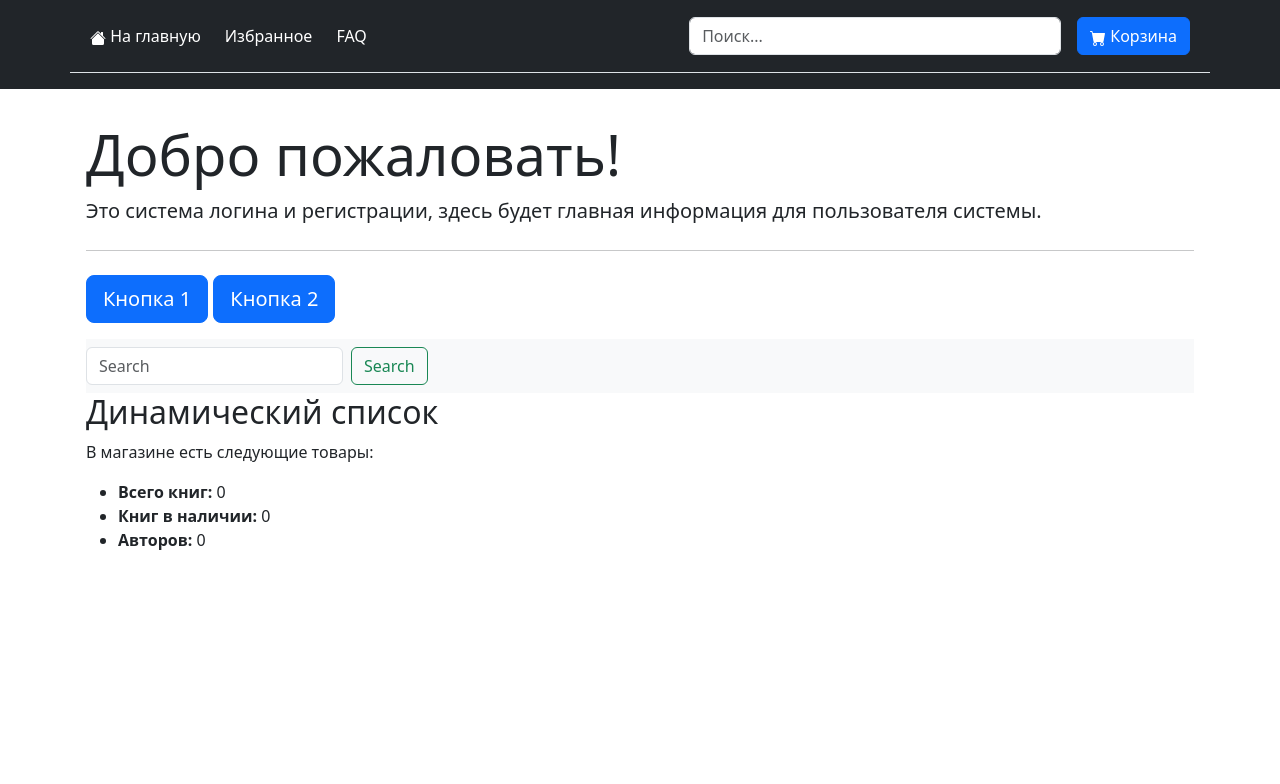
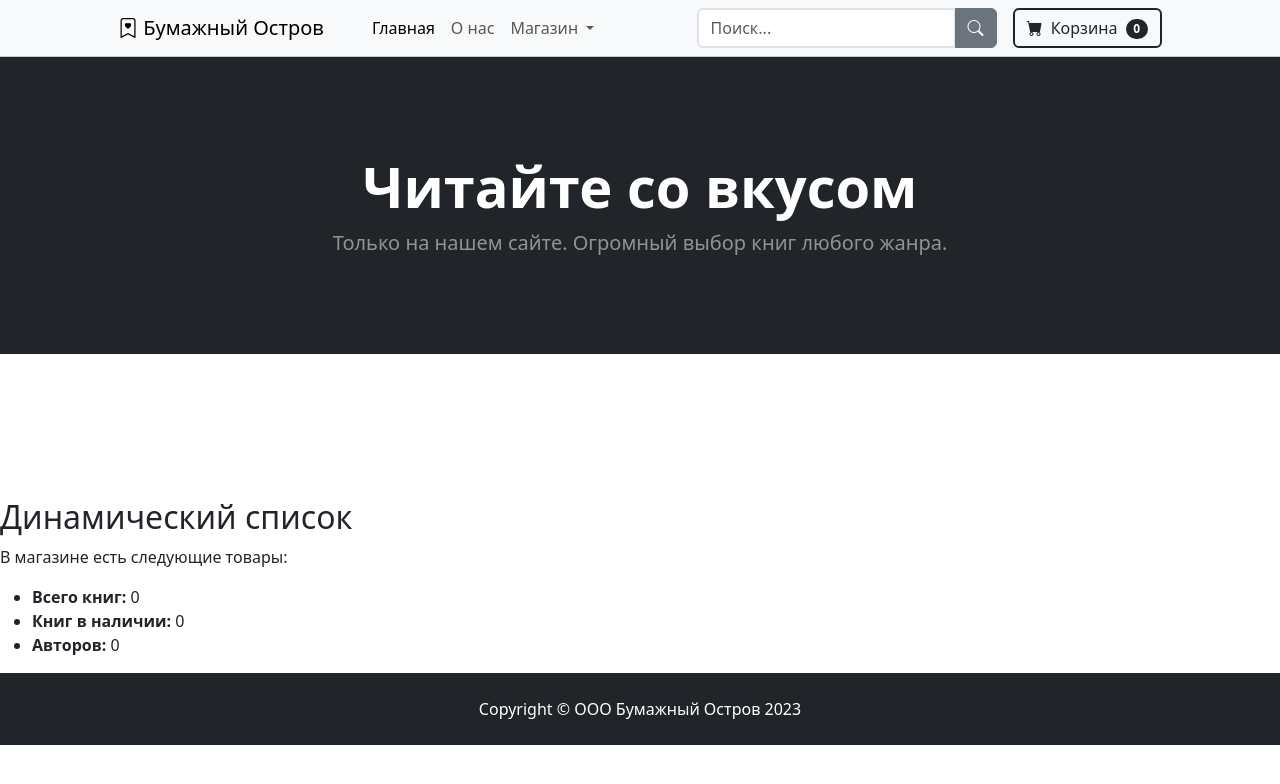
Before and after one commit to SwayMinin/MyPetPetProject, a Django app: page / in a window 1280 px wide. Shown: the top 784 px of the page. Run offline with Django 5.2, Linux system fonts and the light colour scheme; data that the repository does not hold is empty; some libraries are stand-ins or nearby versions.

Commit message:
Fancy catalogue at index page

```diff
--- a/MyPetPetProject/settings.py
+++ b/MyPetPetProject/settings.py
@@ -120,8 +120,7 @@ USE_TZ = True
 STATIC_URL = 'static/'
 STATICFILES_DIRS = [BASE_DIR / 'static']
 
-MEDIA_URL = "media/"
-
+MEDIA_URL = 'media/'
 MEDIA_ROOT = os.path.join(BASE_DIR, 'media')
 
 # Default primary key field type
--- a/MyPetPetProject/urls.py
+++ b/MyPetPetProject/urls.py
@@ -23,7 +23,4 @@ from MyPetPetProject import settings
 urlpatterns = [
     path('', include('mypets.urls')),
     path('admin/', admin.site.urls),
-]
-
-if settings.DEBUG:
-    urlpatterns += static(settings.MEDIA_URL, document_root=settings.MEDIA_ROOT)
+] + static(settings.MEDIA_URL, document_root=settings.MEDIA_ROOT)
--- a/mypets/urls.py
+++ b/mypets/urls.py
@@ -1,5 +1,7 @@
+from django.conf.urls.static import static
 from django.urls import path
 
+from MyPetPetProject import settings
 from . import views
 
 urlpatterns = [
--- a/mypets/views.py
+++ b/mypets/views.py
@@ -2,6 +2,8 @@ from django.http import HttpResponse
 from django.shortcuts import render, redirect, get_object_or_404
 from django.contrib.auth.decorators import login_required
 from django.contrib import messages
+from django.views import View
+
 from .models import Cart, Book, Author
 
 
@@ -11,7 +13,7 @@ def index(request):
     # Generate counts of some of the main objects
     num_books = Book.objects.all().count()
 
-    # Available books (status = 'a')
+    # Books in stock (status = 'a')
     num_books_available = Book.objects.filter(stock_quantity__gt=0).count()
 
     # The 'all()' is implied by default.
@@ -21,10 +23,24 @@ def index(request):
         'num_books': num_books,
         'num_books_available': num_books_available,
         'num_authors': num_authors,
+        'books': Book.objects.all(),
     }
 
     # Render the HTML template index.html with the data in the context variable
     return render(request, 'index.html', context=context)
+
+def book_details(request, book_id):
+    product = get_object_or_404(Book, id=book_id)
+
+    if request.method == "POST":
+        messages.success(request, f"{book.title} added to your cart.")
+        return redirect("cart:add_to_cart", product_id=product.id)
+
+    context = {
+        "product": product,
+    }
+
+    return render(request, "products/product_detail.html", context)
 
 
 @login_required(login_url='/login/')
--- /dev/null
+++ b/static/style.css
@@ -0,0 +1,12 @@
+hr {
+ clear:both;
+ margin-bottom: 0px;
+ border: 0;
+ height: 6px;
+ background-image: linear-gradient(to right, white, transparent, white),
+                   linear-gradient(transparent, rgba(0,0,0,0.95) 150%);
+ background-image: -moz-linear-gradient(to right, white, transparent, white),
+                   -webkit-linear-gradient(transparent, rgba(0,0,0,0.75) 150%);
+ background-image: -ms-linear-gradient(to right, white, transparent, white),
+                   -webkit-linear-gradient(transparent, rgba(0,0,0,0.55) 150%);
+}
--- a/templates/base.html
+++ b/templates/base.html
@@ -4,61 +4,77 @@
 <html lang="ru">
 <head>
     <!-- Required meta tags -->
-    <meta charset="UTF-8">
+    <meta charset=utf-8">
 
     <meta name="viewport" content="width=device-width, initial-scale=1, shrink-to-fit=no">
 
     <link rel="shortcut icon" type="image/png" href="{% static 'images/favicon.png' %}" >
 
+    <link rel="stylesheet" href="{% static 'style.css' %}">
+
     <!-- Bootstrap CSS -->
     <link href="https://cdn.jsdelivr.net/npm/bootstrap@5.3.2/dist/css/bootstrap.min.css" rel="stylesheet" integrity="sha384-T3c6CoIi6uLrA9TneNEoa7RxnatzjcDSCmG1MXxSR1GAsXEV/Dwwykc2MPK8M2HN" crossorigin="anonymous">
 
     <!--Font awesome icons -->
-    <script src="https://kit.fontawesome.com/92593837a3.js" crossorigin="anonymous"></script>
+    <link href="https://cdn.jsdelivr.net/npm/bootstrap-icons@1.5.0/font/bootstrap-icons.css" rel="stylesheet" />
 
     <title>{% block title %} {% endblock %} </title>
 </head>
-<header class="p-3 text-bg-dark">
-<div class="container pb-3 border-bottom">
-  <div class="d-flex flex-wrap align-items-center justify-content-center justify-content-lg-start">
-
-    <ul class="nav col-12 col-lg-auto me-lg-auto mb-2 justify-content-center mb-md-0">
-      <li>
-          <a href="/" class="nav-link px-2 text-white">
-              <svg xmlns="http://www.w3.org/2000/svg" width="16" height="16" fill="currentColor" class="bi bi-house-fill" viewBox="0 0 16 16"><path d="M8.707 1.5a1 1 0 0 0-1.414 0L.646 8.146a.5.5 0 0 0 .708.708L8 2.207l6.646 6.647a.5.5 0 0 0 .708-.708L13 5.793V2.5a.5.5 0 0 0-.5-.5h-1a.5.5 0 0 0-.5.5v1.293z"/><path d="m8 3.293 6 6V13.5a1.5 1.5 0 0 1-1.5 1.5h-9A1.5 1.5 0 0 1 2 13.5V9.293l6-6Z"/></svg>
-              На главную
+<body>
+<!-- Navigation-->
+<nav class="navbar navbar-expand-lg navbar-light bg-light sticky-top border-bottom border-secondary-subtle">
+    <div class="container px-4 px-lg-5">
+        <a class="navbar-brand" href="/"><i class="bi bi-bookmark-heart"></i>
+            Бумажный Остров
         </a>
+        <button class="navbar-toggler" type="button" data-bs-toggle="collapse" data-bs-target="#navbarSupportedContent" aria-controls="navbarSupportedContent" aria-expanded="false" aria-label="Toggle navigation"><span class="navbar-toggler-icon"></span></button>
+        <div class="collapse navbar-collapse" id="navbarSupportedContent">
+            <ul class="navbar-nav me-auto mb-2 mb-lg-0 ms-lg-4">
+                <li class="nav-item"><a class="nav-link active" aria-current="page" href="#!">
+                    Главная
+                </a></li>
+                <li class="nav-item"><a class="nav-link" href="#!">
+                    О нас
+                </a></li>
+                <li class="nav-item dropdown">
+                    <a class="nav-link dropdown-toggle" id="navbarDropdown" href="#" role="button" data-bs-toggle="dropdown" aria-expanded="false">
+                        Магазин
+                    </a>
+                    <ul class="dropdown-menu" aria-labelledby="navbarDropdown">
+                        <li><a class="dropdown-item" href="#!">Весь каталог</a></li>
+                        <li><hr class="dropdown-divider" /></li>
+                        <li><a class="dropdown-item" href="#!">Популярное</a></li>
+                        <li><a class="dropdown-item" href="#!">Новинки</a></li>
+                    </ul>
                 </li>
-      <li><a href="/favorite" class="nav-link px-10 text-white">Избранное</a></li>
-      <li><a href="/faq" class="nav-link px-2 text-white">FAQ</a></li>
             </ul>
-
-    <form class="col-12 col-lg-4 mb-3 mb-lg-0 me-lg-3" role="search">
-      <input type="search" class="form-control form-control-dark" placeholder="Поиск..." aria-label="Поиск">
+            <form class="d-flex mx-3">
+                <div class="input-group">
+                <form class="form-outline" role="search">
+                    <input type="search" class="form-control border-2" placeholder="Поиск..." aria-label="Поиск">
+                    <button type="button" class="btn btn-secondary">
+                        <i class="bi bi-search"></i>
+                    </button>
                 </form>
-
-    <div class="text-end">
-        <a href="/cart" class="btn btn-primary me-2">
-            <svg xmlns="http://www.w3.org/2000/svg" width="16" height="16" fill="currentColor" class="bi bi-cart-fill" viewBox="0 0 16 16"><path d="M0 1.5A.5.5 0 0 1 .5 1H2a.5.5 0 0 1 .485.379L2.89 3H14.5a.5.5 0 0 1 .491.592l-1.5 8A.5.5 0 0 1 13 12H4a.5.5 0 0 1-.491-.408L2.01 3.607 1.61 2H.5a.5.5 0 0 1-.5-.5M5 12a2 2 0 1 0 0 4 2 2 0 0 0 0-4m7 0a2 2 0 1 0 0 4 2 2 0 0 0 0-4m-7 1a1 1 0 1 1 0 2 1 1 0 0 1 0-2m7 0a1 1 0 1 1 0 2 1 1 0 0 1 0-2"/></svg>
+                </div>
+                <button class="btn btn-outline-dark border-2 border-dark" type="submit">
+                    <i class="bi-cart-fill me-1"></i>
                     Корзина
-        </a>
+                    <span class="badge bg-dark text-white ms-1 rounded-pill">0</span>
+                </button>
+            </form>
         </div>
     </div>
-</div>
-</header>
-<body>
-    <div class="container p-3 my-3">
-        <div class="row">
-            <div class="col-md-12">
+</nav>
 
 {% block content %}
 
 {% endblock %}
-            </div>
-        </div>
-    </div>
 
-
+<!-- Footer-->
+<footer class="py-4 bg-dark">
+    <div class="container"><p class="m-0 text-center text-white">Copyright &copy; ООО Бумажный Остров 2023</p></div>
+</footer>
 
 <!-- jQuery first, then Popper.js, then Bootstrap JS -->
 <script src="https://code.jquery.com/jquery-3.2.1.slim.min.js" integrity="sha384-KJ3o2DKtIkvYIK3UENzmM7KCkRr/rE9/Qpg6aAZGJwFDMVNA/GpGFF93hXpG5KkN" crossorigin="anonymous"></script>
@@ -66,5 +82,6 @@
 <script src="https://cdn.jsdelivr.net/npm/bootstrap@5.3.2/dist/js/bootstrap.bundle.min.js" integrity="sha384-C6RzsynM9kWDrMNeT87bh95OGNyZPhcTNXj1NW7RuBCsyN/o0jlpcV8Qyq46cDfL" crossorigin="anonymous"></script>
 <!-- A plugin for password show/hide  -->
 <script src="https://unpkg.com/bootstrap-show-password@1.2.1/dist/bootstrap-show-password.min.js"></script>
+
 </body>
 </html>
--- a/templates/index.html
+++ b/templates/index.html
@@ -1,24 +1,54 @@
 {% extends "base.html" %}
 {% block title %} Бумажный Остров | Книжный интернет-магазин  {% endblock title%}
 {% block content %}
-    <div class="jumbotron">
-        <h1 class="display-4">Добро пожаловать!</h1>
-        <p class="lead">
-            Это <b>система логина и регистрации</b>, здесь будет главная информация для пользователя системы.
-        </p>
-        <hr class="my-4">
-        <p class="lead">
-            <a class="btn btn-primary btn-lg" href="#" role="button">Кнопка 1</a>
-            <a class="btn btn-primary btn-lg" href="#" role="button">Кнопка 2</a>
-        </p>
-    </div>
+    <!-- Header-->
+    <header class="bg-dark py-5">
+        <div class="container px-4 px-lg-5 my-5">
+            <div class="text-center text-white">
+                <h1 class="display-4 fw-bolder">Читайте со вкусом</h1>
+                <p class="lead fw-normal text-white-50 mb-0">Только на нашем сайте. Огромный выбор книг любого жанра.</p>
+            </div>
+        </div>
+    </header>
 
-    <nav class="navbar navbar-light bg-light">
-      <form class="d-flex" role="search">
-        <input class="form-control me-2" type="search" placeholder="Search" aria-label="Search">
-        <button class="btn btn-outline-success" type="submit">Search</button>
-      </form>
-    </nav>
+    <!-- Section-->
+    <section class="py-5">
+        <div class="container px-4 px-lg-5 mt-5">
+            <div class="row gx-4 gx-lg-5 row-cols-2 row-cols-md-3 row-cols-xl-4 justify-content-center">
+                {% for book in books %}
+                <div class="col mb-5">
+                    <div class="card h-100">
+                        <!-- Product image-->
+                        <img class="mx-auto mt-3 rounded-3" width="200" src="{{ book.cover_image.url }}" alt="{{ book.title }}">
+                        <hr class="hr mx-3">
+                        <!-- Product details-->
+                        <div class="card-body p-1">
+                            <div class="text-center">
+                                <!-- Product name-->
+                                <h5 class="fw-bolder">{{ book.title }}</h5>
+                                <!-- Product reviews-->
+                                <div class="d-flex justify-content-center small text-warning mb-2">
+                                    <div class="bi-star-fill"></div>
+                                    <div class="bi-star-fill"></div>
+                                    <div class="bi-star-fill"></div>
+                                    <div class="bi-star-fill"></div>
+                                    <div class="bi-star-fill"></div>
+                                </div>
+                                <!-- Product price-->
+                                {{ book.price }} ₽
+                            </div>
+                        </div>
+                        <!-- Product actions-->
+                        <div class="card-footer p-4 pt-0 border-top-0 bg-transparent">
+                            <div class="text-center"><a class="btn btn-outline-dark mt-auto" href="#">Добавить в корзину</a></div>
+                            <div class="text-center mt-2"><a class="btn btn-outline-dark mt-auto" href="#">В избранное <i class="bi bi-heart-fill text-danger"></i></a></div>
+                        </div>
+                    </div>
+                </div>
+                {% endfor %}
+            </div>
+        </div>
+    </section>
 
     <h2>Динамический список</h2>
     <p>В магазине есть следующие товары:</p>
```
Lines whose indentation alone changed are shown as unchanged.
